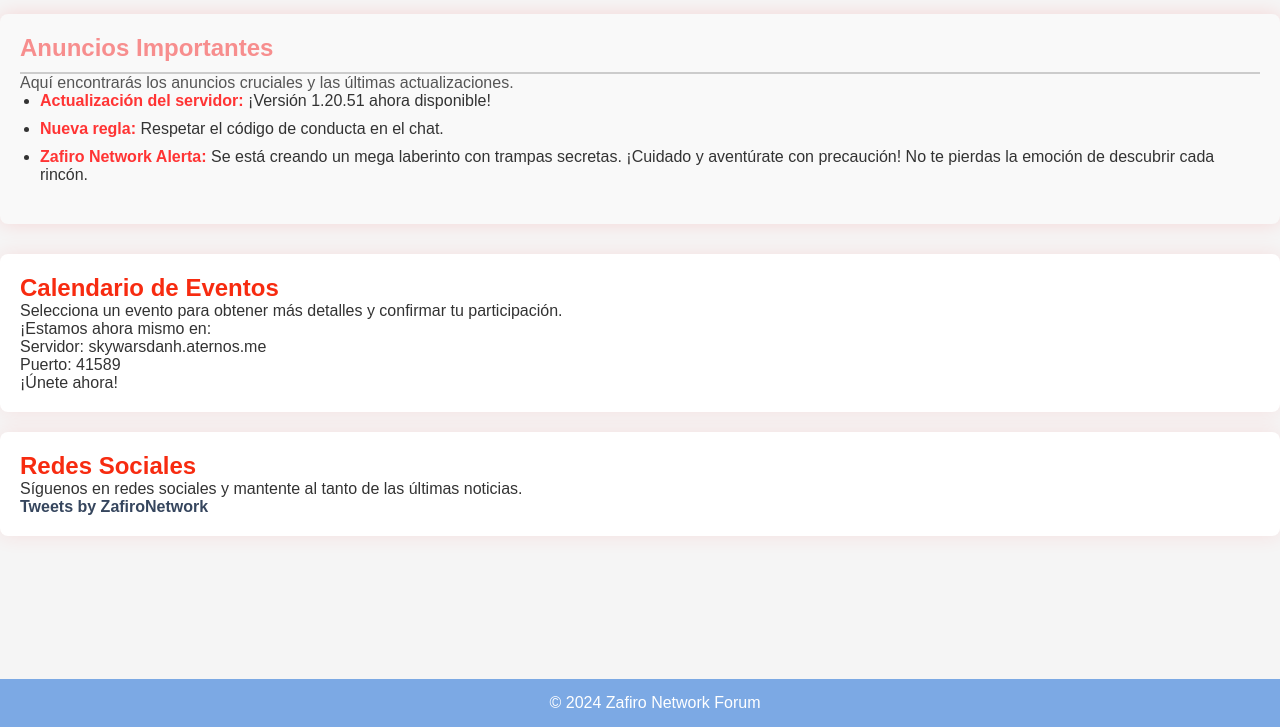
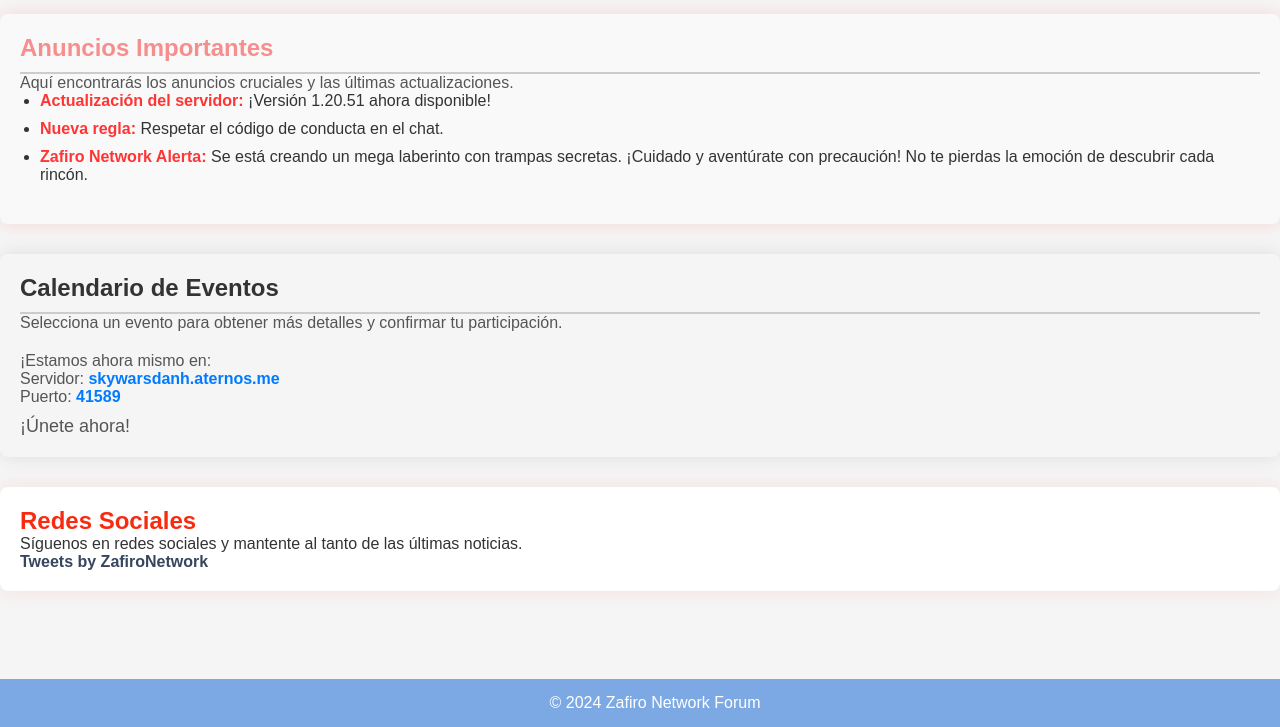
Before and after one commit to SanviGitHub/SanviGithub.github.io, a plain HTML site: page index.html in a window 1280 px wide. Shown: the part 73-800 px from the top of the page. Drawn offline with Linux system fonts and the light colour scheme.

Commit message:
Update estilos.css

```diff
--- a/estilos.css
+++ b/estilos.css
@@ -166,3 +166,37 @@ section a:hover {
 .anuncios-importantes li strong {
   color: #ff3434; /* Color para resaltar el texto fuerte (strong) */
 }
+
+/* Estilos específicos para la sección de Calendario de Eventos */
+.calendario {
+    background-color: #f5f5f5;
+    padding: 20px;
+    border-radius: 8px;
+    box-shadow: 0 0 20px rgba(0, 0, 0, 0.1);
+    margin-bottom: 30px;
+}
+
+.calendario h2 {
+    color: #333;
+    border-bottom: 2px solid #ccc;
+    padding-bottom: 10px;
+}
+
+.calendario p {
+    color: #555;
+}
+
+.evento-info {
+    margin-top: 20px;
+}
+
+.server-name, .server-port {
+    font-weight: bold;
+    color: #007BFF;
+}
+
+.unete-msg {
+    font-size: 18px;
+    color: #28a745; /* Color verde para resaltar el mensaje de unirse */
+    margin-top: 10px;
+}
```
